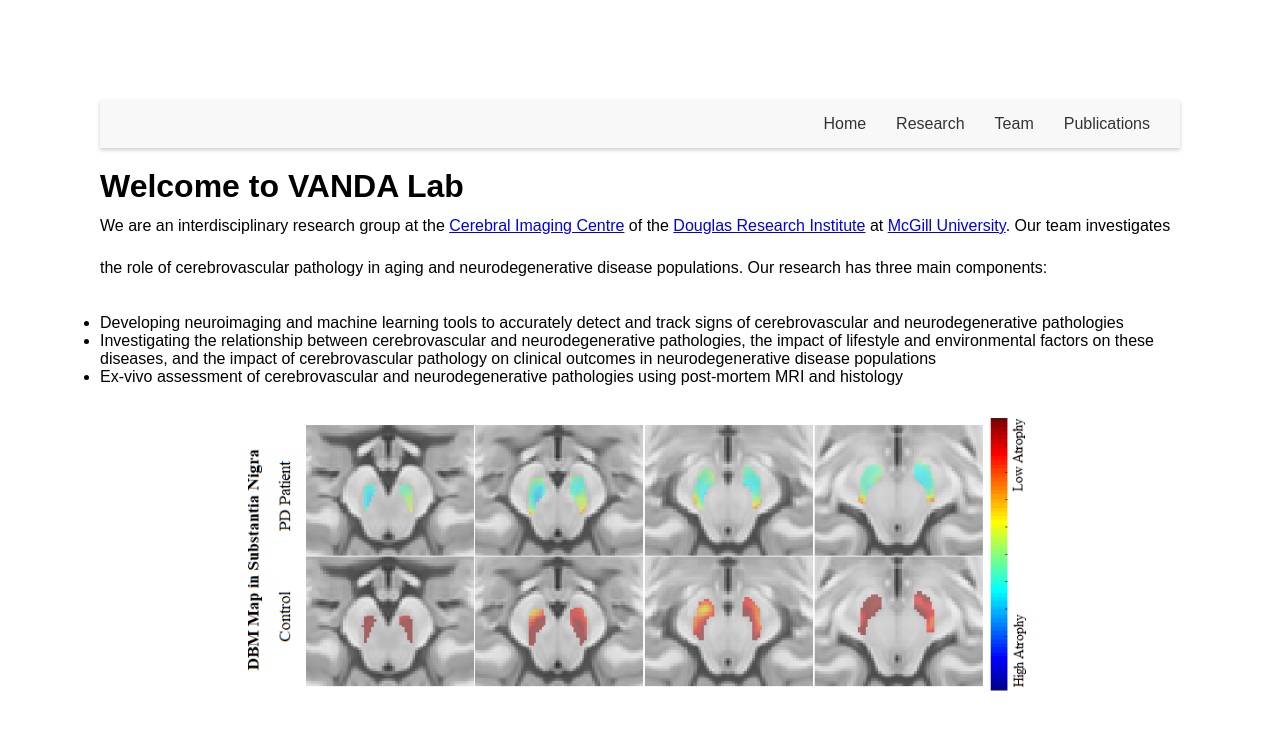
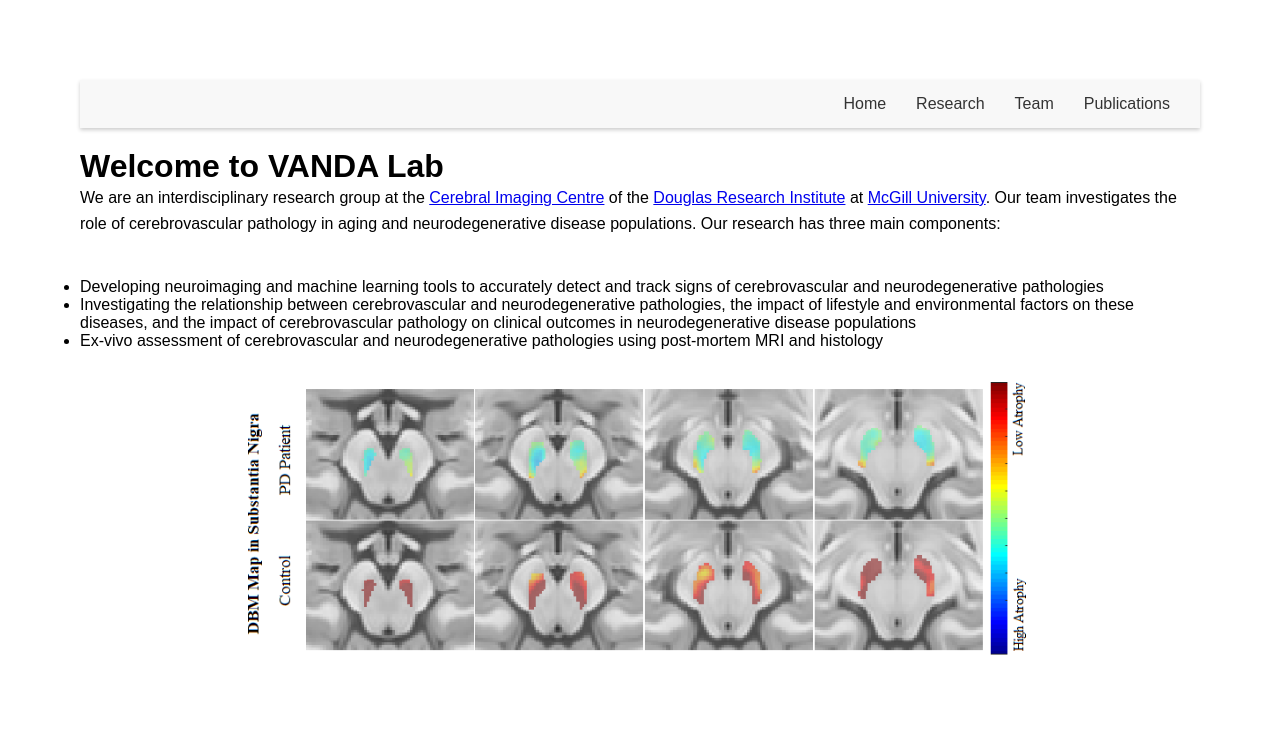
Before and after one commit to VANDAlab/VANDAlab.github.io, a Jekyll site: the page index.html, which Jekyll copies as it is, in a window 1280 px wide. Shown: the top 730 px of the page. Built offline with Jekyll 4.4.1, drawn with Linux system fonts in a browser that asks for light colours.

Commit message:
Update style.css

```diff
--- a/assets/css/style.css
+++ b/assets/css/style.css
@@ -8,14 +8,14 @@
 }
 
 body {
-  margin: 100px; /* Adjust this value to set the desired margin size */
+  margin: 80px; /* Adjust this value to set the desired margin size */
   font-family: Arial, sans-serif; /* Set the font family to Arial */
 }
 
 /* Add space below paragraphs */
 p {
-  margin-bottom: 1.6rem;
-  line-height: 2.6; /* Adjust this value to increase or decrease the space between lines of text */
+  margin-bottom: 2.6rem;
+  line-height: 1.6; /* Adjust this value to increase or decrease the space between lines of text */
 }
 
 /* Add space around images */
```
